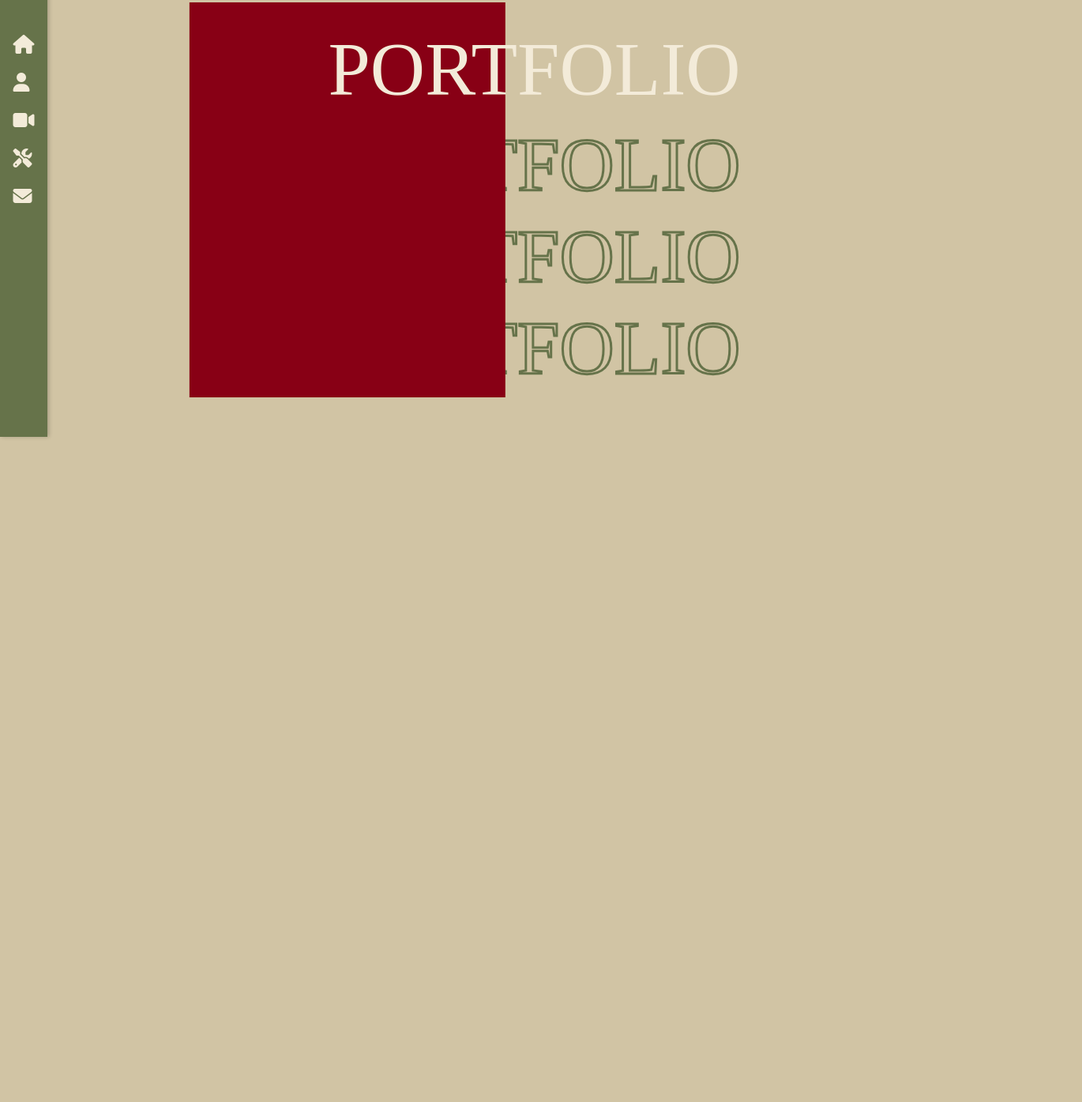
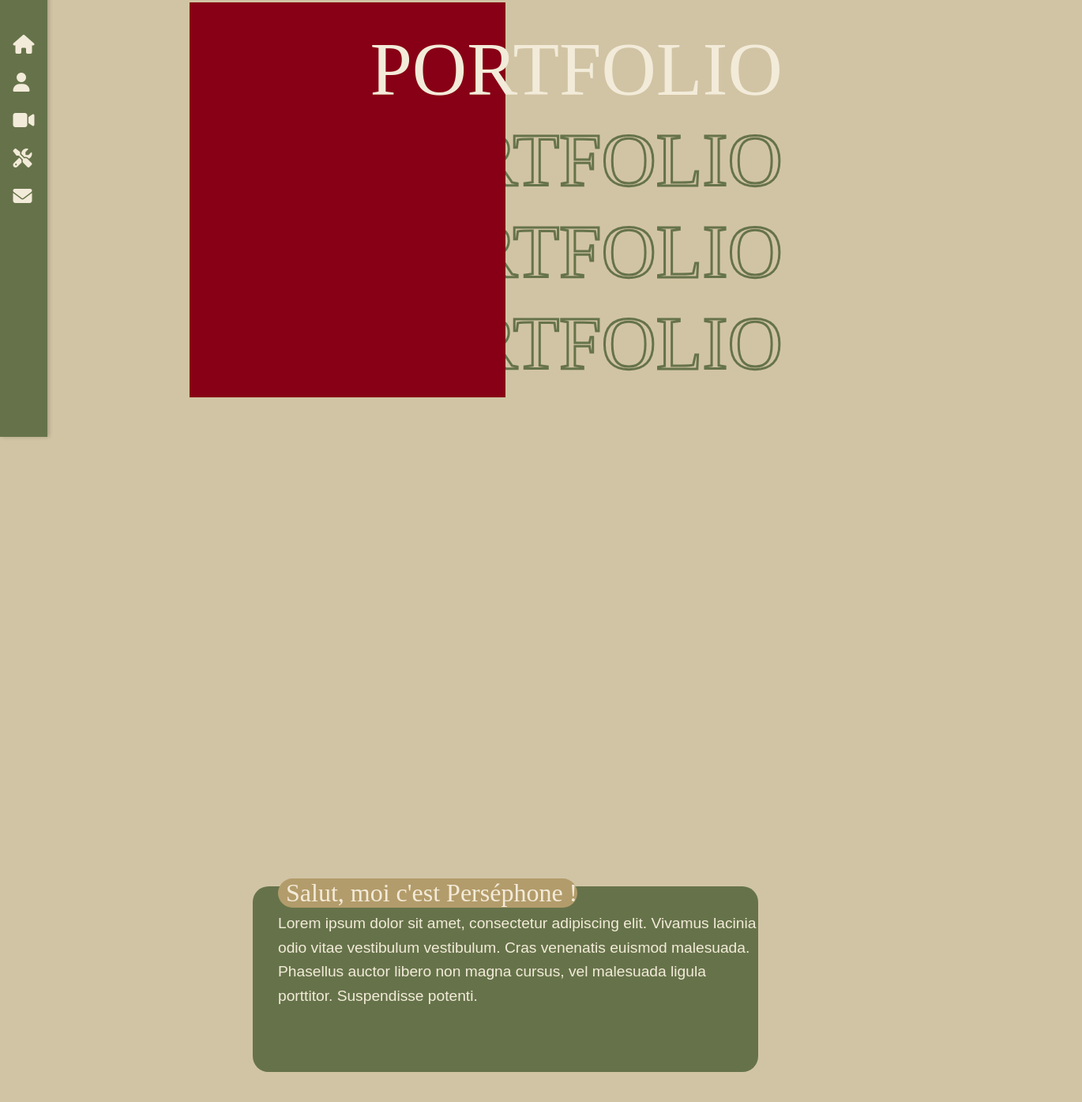
Before and after one commit to brs64/Portfolio-Persephone, a plain HTML site: page index.html in a window 1280 px wide. Shown: the part 247-1642 px from the top of the page at 79% size, 1370 px wide, since content can reach past the window. Before the commit the page ends 1092 px from the top, so only its background shows below. Drawn offline with Linux system fonts and the light colour scheme; a web font is replaced by a local one.

Commit message:
Add files via upload

```diff
--- a/index.html
+++ b/index.html
@@ -19,15 +19,24 @@
         </ul>
     </div>
 
-    <div class="home">
+    <div id="home"class="home">
 
         <img src="images/placeholder.png" alt="une photo de moi">
         <h1>PORTFOLIO</h1>
-        <div class="portfolio-repetitions">
+        <div class="repetitions">
             <p>PORTFOLIO</p>
             <p>PORTFOLIO</p>
             <p>PORTFOLIO</p>
         </div>
     </div>
+
+    <div id="about" class="about">
+        <div class="about-container">
+            <div class="about-text">
+                <h2>Salut, moi c'est Perséphone !</h2>
+                <p>Lorem ipsum dolor sit amet, consectetur adipiscing elit. Vivamus lacinia odio vitae vestibulum vestibulum. Cras venenatis euismod malesuada. Phasellus auctor libero non magna cursus, vel malesuada ligula porttitor. Suspendisse potenti.</p>
+            </div>
+        </div>
+    </div>
 </body>
 </html>
--- a/style.css
+++ b/style.css
@@ -1,11 +1,20 @@
-/* Global Styles */
+:root {
+    --bg-color: #d1c4a4;
+    --text-color: #f3ebd9;
+    --navbar-color: #66734a;
+    --accent-color: #b39c6b;
+    --stroke-color: #66734a;
+}
+
 body {
     margin: 0;
     padding: 0;
     font-family: 'Arial', sans-serif;
-    background-color:#d1c4a4;
+    background-color: var(--bg-color);
     background-size: cover;
-    color: #f3ebd9;
+    color: var(--text-color);
+    scroll-behavior: smooth;
+    overflow-x: hidden;
 }
 
 /* Navbar Styles */
@@ -15,12 +24,13 @@ body {
     left: 0;
     width: 60px;
     height: 100vh;
-    background-color: #66734a;
+    background-color: var(--navbar-color);
     display: flex;
     flex-direction: column;
     align-items: center;
     justify-content: center;
     box-shadow: 2px 0 5px rgba(0, 0, 0, 0.2);
+    z-index: 100;
 }
 
 .navbar ul {
@@ -34,51 +44,96 @@ body {
 }
 
 .navbar a {
-    color: #f3ebd9;
+    color: var(--text-color);
     font-size: 1.5rem;
     text-decoration: none;
     transition: color 0.3s ease;
 }
 
 .navbar a:hover {
-    color: #d1c4a4;
+    color: var(--bg-color);
 }
 
 /* Content Styles */
 
 .home {
-    position: absolute;
+    position: relative;
     left: 50%;
     transform: translate(-50%);
     text-align: center;
 }
-.home img{
+
+.home img {
     position: relative;
     transform: translate(-50%, 50%);
     z-index: 2;
 }
+
 .home h1 {
     position: relative;
     font-family: "Fontdiner Swanky", serif;
     font-size: 6rem;
     font-weight: lighter;
-    color: #f3ebd9;
-    transform: translate(7%,-260%);
+    color: var(--text-color);
+    transform: translate(7%, -260%);
     z-index: 3;
 }
-.portfolio-repetitions {
+
+.repetitions {
     position: relative;
     text-align: center;
     margin-top: 20px;
     z-index: 1;
 }
 
-.portfolio-repetitions p {
-    -webkit-text-stroke: 3px #66734a;
+.repetitions p {
+    -webkit-text-stroke: 3px var(--stroke-color);
     font-family: "Fontdiner Swanky", serif;
     font-size: 6rem;
-    color: #d1c4a4;
+    color: var(--bg-color);
     margin: 5px 0;
+    transform: translate(7%, -315%);
+}
 
-    transform: translate(7%,-310%);
+/* About Section Styles */
+.about {
+    display: flex;
+    justify-content: center;
+    align-items: center;
+    color: var(--text-color);
+    height: 100vh;
 }
+
+.about-container {
+    display: flex;
+    flex-direction: row;
+    align-items: center;
+    max-width: 50vw;
+    width: 100%;
+    background-color: var(--navbar-color);
+    border-radius: 20px;
+    margin-bottom: 10px;
+}
+
+.about-text {
+    max-width: 100%;
+    padding-left: 5%;
+}
+
+.about-text h2 {
+    display: inline-block;
+    font-family: "Fontdiner Swanky", serif;
+    font-weight: normal;
+    font-size: 2rem;
+    background-color: var(--accent-color);
+    border-radius: 20px;
+    margin-bottom: 10px;
+    padding-left: 10px;
+    transform: translate(0, -100%);
+}
+
+.about-text p {
+    font-size: 1.2rem;
+    line-height: 1.6;
+    transform: translate(0, -50%);
+}
```
